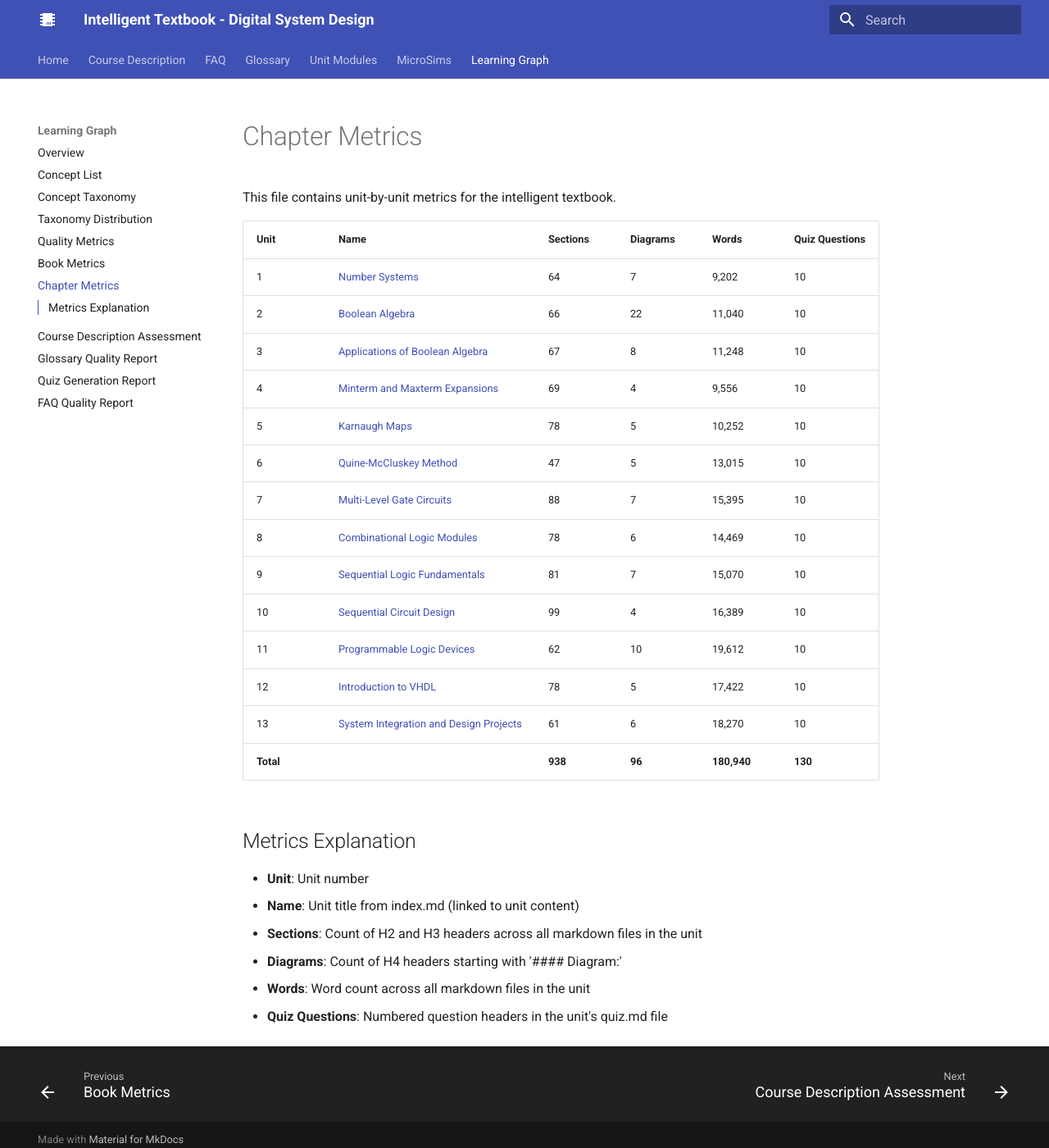
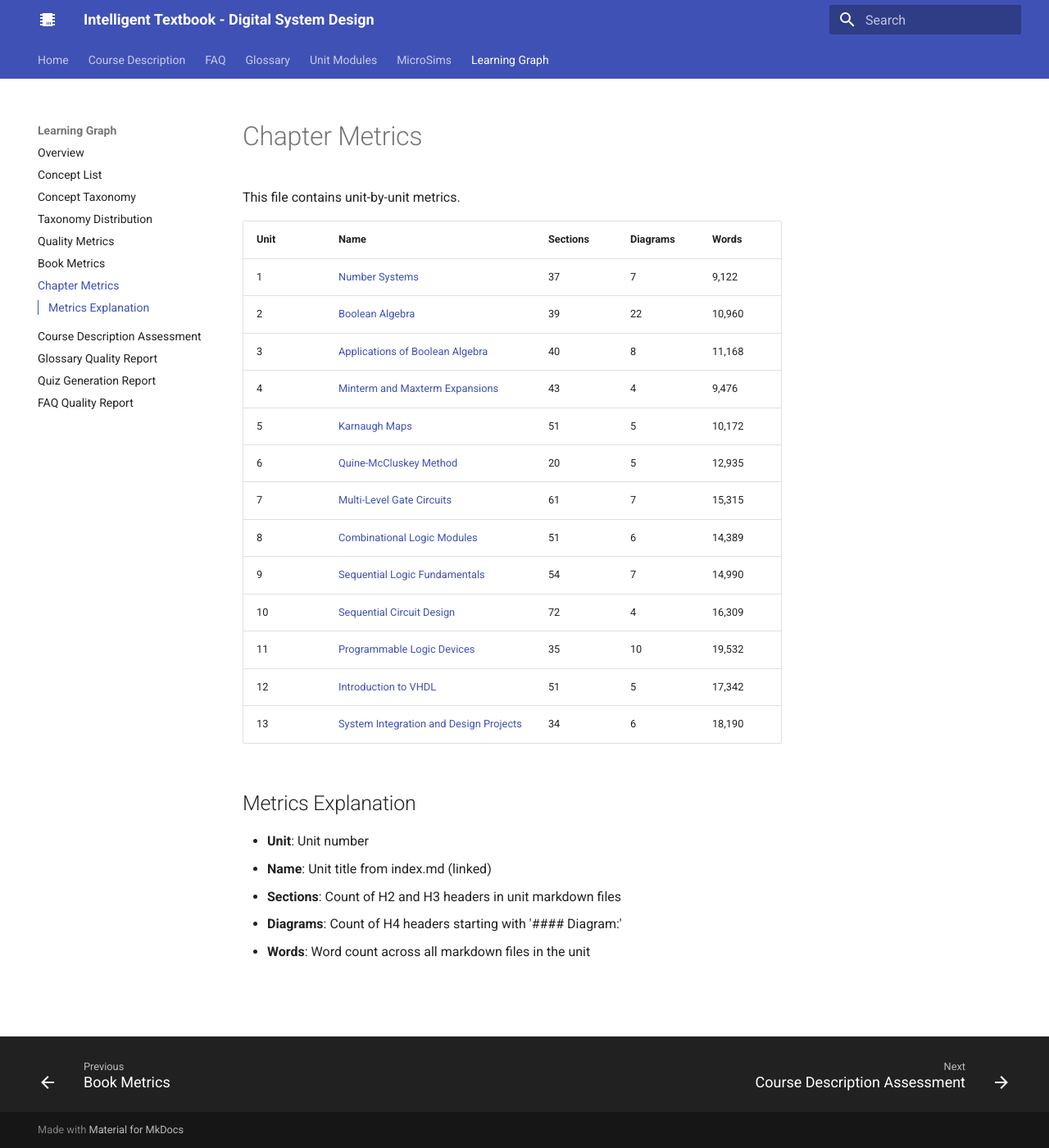
Before and after one commit to Nati-123/intelligent-textbook-ee2301, an MkDocs documentation site: the page built from docs/learning-graph/chapter-metrics.md, in a window 1280 px wide and 1400 px high. Shown: the whole window at 82% size. Built offline with MkDocs 1.6.1 and Material for MkDocs 9.7.7, drawn with Linux system fonts in a browser that asks for light colours.

```diff
--- a/docs/learning-graph/chapter-metrics.md
+++ b/docs/learning-graph/chapter-metrics.md
@@ -1,29 +1,27 @@
 # Chapter Metrics
 
-This file contains unit-by-unit metrics for the intelligent textbook.
+This file contains unit-by-unit metrics.
 
-| Unit | Name | Sections | Diagrams | Words | Quiz Questions |
-|------|------|----------|----------|-------|----------------|
-| 1 | [Number Systems](../unit1-number-systems/index.md) | 64 | 7 | 9,202 | 10 |
-| 2 | [Boolean Algebra](../unit2-boolean-algebra/index.md) | 66 | 22 | 11,040 | 10 |
-| 3 | [Applications of Boolean Algebra](../unit3-applications-boolean-algebra/index.md) | 67 | 8 | 11,248 | 10 |
-| 4 | [Minterm and Maxterm Expansions](../unit4-minterm-maxterm-expansions/index.md) | 69 | 4 | 9,556 | 10 |
-| 5 | [Karnaugh Maps](../unit5-karnaugh-maps/index.md) | 78 | 5 | 10,252 | 10 |
-| 6 | [Quine-McCluskey Method](../unit6-quine-mccluskey/index.md) | 47 | 5 | 13,015 | 10 |
-| 7 | [Multi-Level Gate Circuits](../unit7-multi-level-gates/index.md) | 88 | 7 | 15,395 | 10 |
-| 8 | [Combinational Logic Modules](../unit8-combinational-modules/index.md) | 78 | 6 | 14,469 | 10 |
-| 9 | [Sequential Logic Fundamentals](../unit9-sequential-fundamentals/index.md) | 81 | 7 | 15,070 | 10 |
-| 10 | [Sequential Circuit Design](../unit10-sequential-design/index.md) | 99 | 4 | 16,389 | 10 |
-| 11 | [Programmable Logic Devices](../unit11-programmable-logic/index.md) | 62 | 10 | 19,612 | 10 |
-| 12 | [Introduction to VHDL](../unit12-vhdl/index.md) | 78 | 5 | 17,422 | 10 |
-| 13 | [System Integration and Design Projects](../unit13-system-integration/index.md) | 61 | 6 | 18,270 | 10 |
-| **Total** | | **938** | **96** | **180,940** | **130** |
+| Unit | Name | Sections | Diagrams | Words |
+|------|------|----------|----------|-------|
+| 1 | [Number Systems](../unit1-number-systems/index.md) | 37 | 7 | 9,122 |
+| 2 | [Boolean Algebra](../unit2-boolean-algebra/index.md) | 39 | 22 | 10,960 |
+| 3 | [Applications of Boolean Algebra](../unit3-applications-boolean-algebra/index.md) | 40 | 8 | 11,168 |
+| 4 | [Minterm and Maxterm Expansions](../unit4-minterm-maxterm-expansions/index.md) | 43 | 4 | 9,476 |
+| 5 | [Karnaugh Maps](../unit5-karnaugh-maps/index.md) | 51 | 5 | 10,172 |
+| 6 | [Quine-McCluskey Method](../unit6-quine-mccluskey/index.md) | 20 | 5 | 12,935 |
+| 7 | [Multi-Level Gate Circuits](../unit7-multi-level-gates/index.md) | 61 | 7 | 15,315 |
+| 8 | [Combinational Logic Modules](../unit8-combinational-modules/index.md) | 51 | 6 | 14,389 |
+| 9 | [Sequential Logic Fundamentals](../unit9-sequential-fundamentals/index.md) | 54 | 7 | 14,990 |
+| 10 | [Sequential Circuit Design](../unit10-sequential-design/index.md) | 72 | 4 | 16,309 |
+| 11 | [Programmable Logic Devices](../unit11-programmable-logic/index.md) | 35 | 10 | 19,532 |
+| 12 | [Introduction to VHDL](../unit12-vhdl/index.md) | 51 | 5 | 17,342 |
+| 13 | [System Integration and Design Projects](../unit13-system-integration/index.md) | 34 | 6 | 18,190 |
 
 ## Metrics Explanation
 
 - **Unit**: Unit number
-- **Name**: Unit title from index.md (linked to unit content)
-- **Sections**: Count of H2 and H3 headers across all markdown files in the unit
+- **Name**: Unit title from index.md (linked)
+- **Sections**: Count of H2 and H3 headers in unit markdown files
 - **Diagrams**: Count of H4 headers starting with '#### Diagram:'
 - **Words**: Word count across all markdown files in the unit
-- **Quiz Questions**: Numbered question headers in the unit's quiz.md file
```
Also changed, not shown: docs/learning-graph/book-metrics.md (+6 -6 lines).
